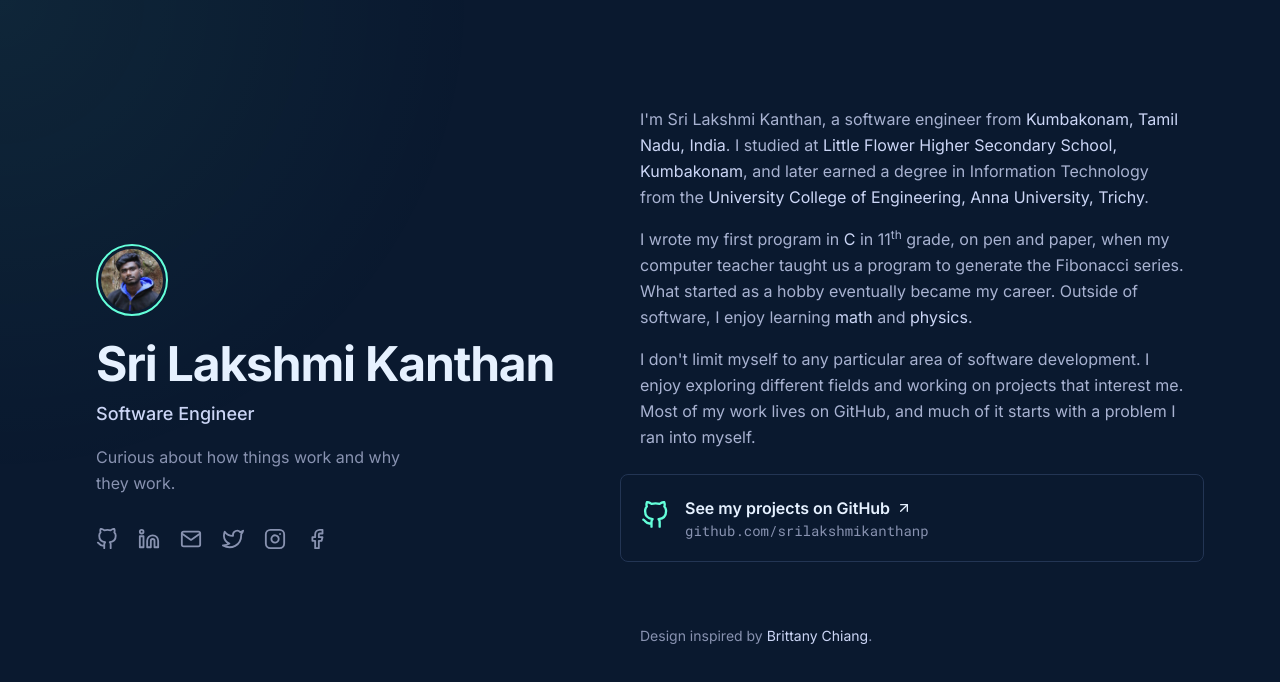
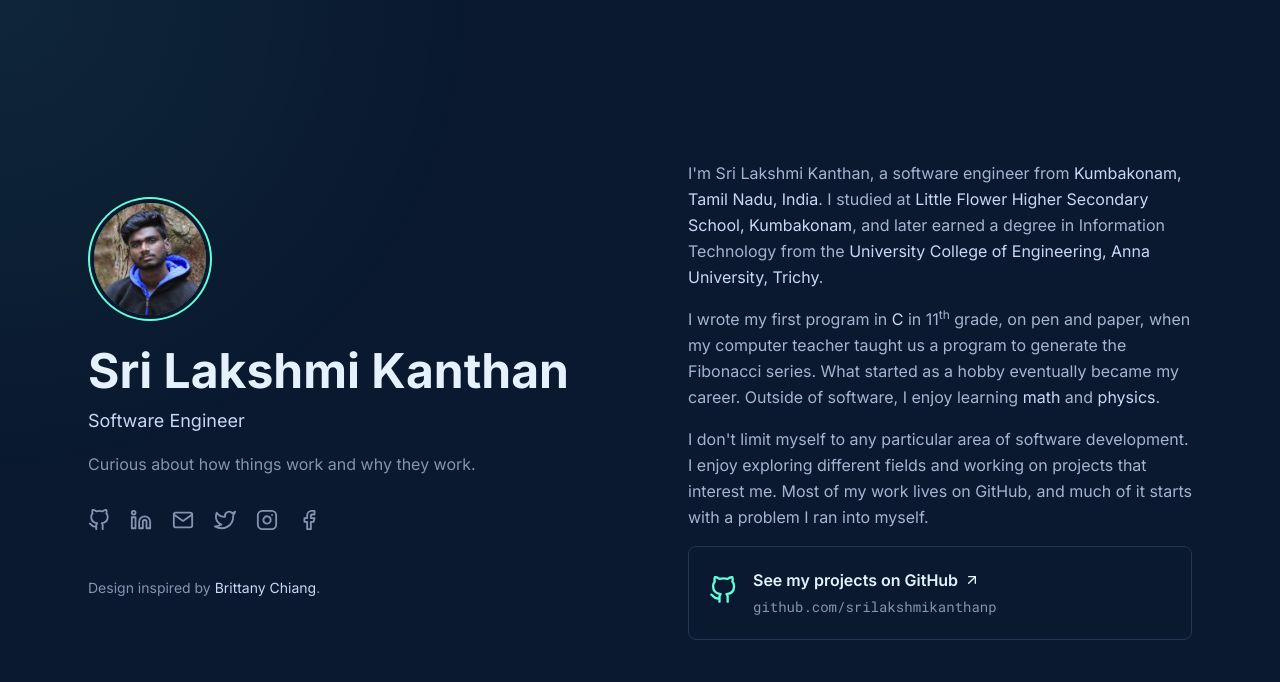
Before and after one commit to srilakshmikanthanp/srilakshmikanthanp.github.io, a React (Vite) app: page / in a window 1280 px wide. Shown: the top 682 px of the page. Built offline with nearby package versions, Linux system fonts and the light colour scheme.

Commit message:
Simplify Css through the page

```diff
--- a/src/App.tsx
+++ b/src/App.tsx
@@ -3,7 +3,7 @@
 // This software is released under the MIT License.
 // https://opensource.org/licenses/MIT
 
-import Sidebar from "./components/Sidebar";
+import Profile from "./components/Profile";
 import About from "./components/About";
 import Footer from "./components/Footer";
 import Spotlight from "./components/Spotlight";
@@ -12,11 +12,11 @@ export default function App() {
   return (
     <>
       <Spotlight />
-      <div className="relative mx-auto max-w-7xl px-6 md:px-12 lg:flex lg:min-h-screen lg:items-center lg:justify-between lg:gap-4 lg:px-24">
-        <Sidebar />
-        <main className="flex flex-col gap-16 lg:w-1/2 lg:py-24">
+      <div className="relative mx-auto flex max-w-6xl flex-col gap-12 px-6 py-16 lg:min-h-screen lg:flex-row lg:items-center lg:gap-24">
+        <Profile />
+        <main className="lg:flex-1">
           <About />
-          <Footer />
+          <Footer className="mt-12 lg:hidden" />
         </main>
       </div>
     </>
--- a/src/components/About.tsx
+++ b/src/components/About.tsx
@@ -12,7 +12,7 @@ const Highlight = ({ children }: { children: ReactNode }) => (
 
 export default function About() {
   return (
-    <section className="flex flex-col gap-4" aria-label="About">
+    <section className="space-y-4" aria-label="About">
       <p>
         I'm Sri Lakshmi Kanthan, a software engineer from{" "}
         <Highlight>Kumbakonam, Tamil Nadu, India</Highlight>. I studied at{" "}
--- a/src/components/Footer.tsx
+++ b/src/components/Footer.tsx
@@ -3,15 +3,15 @@
 // This software is released under the MIT License.
 // https://opensource.org/licenses/MIT
 
-export default function Footer() {
+export default function Footer({ className = "" }: { className?: string }) {
   return (
-    <footer className="pb-12 text-sm text-slate">
+    <footer className={`text-sm text-slate ${className}`}>
       Design inspired by{" "}
       <a
         href="https://brittanychiang.com/"
         target="_blank"
         rel="noopener noreferrer"
-        className="text-slate-lightest transition hover:text-accent"
+        className="text-slate-lightest hover:text-accent"
       >
         Brittany Chiang
       </a>
--- a/src/components/GithubCard.tsx
+++ b/src/components/GithubCard.tsx
@@ -12,19 +12,17 @@ export default function GithubCard() {
       href={GITHUB_URL}
       target="_blank"
       rel="noopener noreferrer"
-      className="group mt-2 flex items-center gap-4 rounded-lg border border-navy-lightest p-5 transition hover:border-transparent hover:bg-navy-light/60 hover:shadow-[inset_0_1px_0_0_rgba(148,163,184,0.1)] lg:-mx-5"
+      className="group flex items-center gap-4 rounded-lg border border-navy-lightest p-5 hover:bg-navy-light"
     >
       <span className="text-accent">
         <Icon name="github" size={28} />
       </span>
-      <span className="flex min-w-0 flex-col">
-        <span className="inline-flex items-center gap-1.5 font-semibold text-slate-white transition group-hover:text-accent">
+      <span>
+        <span className="flex items-center gap-1.5 font-semibold text-slate-white group-hover:text-accent">
           See my projects on GitHub
-          <span className="inline-flex transition group-hover:-translate-y-0.5 group-hover:translate-x-0.5">
-            <Icon name="arrow-up-right" size={16} />
-          </span>
+          <Icon name="arrow-up-right" size={16} />
         </span>
-        <span className="break-all font-mono text-sm text-slate">
+        <span className="font-mono text-sm text-slate">
           {GITHUB_URL.replace("https://", "")}
         </span>
       </span>
--- a/src/components/Sidebar.tsx
+++ b/src/components/Profile.tsx
@@ -4,26 +4,21 @@
 // https://opensource.org/licenses/MIT
 
 import Icon from "./Icon";
+import Footer from "./Footer";
 import { SOCIAL_LINKS } from "../constants";
 import me from "../assets/images/me.jpg";
 
-export default function Sidebar() {
+export default function Profile() {
   return (
-    <header className="pt-16 pb-12 lg:w-[46%] lg:py-24">
-      <div className="mb-6 h-[72px] w-[72px] rounded-full border-2 border-accent p-[3px]">
-        <div className="relative h-full w-full overflow-hidden rounded-full">
-          <img
-            src={me}
-            alt="Sri Lakshmi Kanthan"
-            className="absolute left-[-59.5%] top-[-7.3%] w-[226%] max-w-none"
-          />
-        </div>
+    <header className="lg:flex-1">
+      <div className="mb-8 ml-1.5 size-20 overflow-hidden rounded-full ring-2 ring-accent ring-offset-4 ring-offset-navy lg:size-28">
+        <img src={me} alt="Sri Lakshmi Kanthan" className="size-full origin-[47%_6%] scale-[2.26] object-cover" />
       </div>
-      <h1 className="text-4xl font-bold tracking-tight text-slate-white sm:text-5xl">
+      <h1 className="text-4xl font-bold text-slate-white lg:text-5xl">
         Sri Lakshmi Kanthan
       </h1>
-      <p className="mt-3 text-lg font-medium text-slate-lightest">Software Engineer</p>
-      <p className="mt-4 max-w-xs text-slate">Curious about how things work and why they work.</p>
+      <p className="mt-3 text-lg text-slate-lightest">Software Engineer</p>
+      <p className="mt-4 text-slate">Curious about how things work and why they work.</p>
       <ul className="mt-8 flex gap-5" aria-label="Social links">
         {SOCIAL_LINKS.map((link) => (
           <li key={link.name}>
@@ -33,13 +28,14 @@ export default function Sidebar() {
               title={link.name}
               target={link.href.startsWith("mailto:") ? undefined : "_blank"}
               rel="noopener noreferrer"
-              className="inline-flex text-slate transition hover:-translate-y-0.5 hover:text-accent"
+              className="inline-flex text-slate transition hover:scale-125 hover:text-accent"
             >
               <Icon name={link.icon} size={22} />
             </a>
           </li>
         ))}
       </ul>
+      <Footer className="mt-10 hidden lg:block" />
     </header>
   );
 }
--- a/src/constants/index.tsx
+++ b/src/constants/index.tsx
@@ -4,12 +4,17 @@
 // https://opensource.org/licenses/MIT
 
 export const GITHUB_URL = "https://github.com/srilakshmikanthanp";
+export const LINKEDIN_URL = "https://www.linkedin.com/in/srilakshmikanthanp";
+export const EMAIL_URL = "mailto:srilakshmikanthanp@gmail.com";
+export const TWITTER_URL = "https://twitter.com/itsmekanth";
+export const INSTAGRAM_URL = "https://www.instagram.com/srilakshmikanthanp/";
+export const FACEBOOK_URL = "https://www.facebook.com/srilakshmikanthanp";
 
 export const SOCIAL_LINKS = [
   { name: "GitHub", icon: "github", href: GITHUB_URL },
-  { name: "LinkedIn", icon: "linkedin", href: "https://www.linkedin.com/in/srilakshmikanthanp" },
-  { name: "Email", icon: "mail", href: "mailto:srilakshmikanthanp@gmail.com" },
-  { name: "Twitter", icon: "twitter", href: "https://twitter.com/itsmekanth" },
-  { name: "Instagram", icon: "instagram", href: "https://www.instagram.com/srilakshmikanthanp/" },
-  { name: "Facebook", icon: "facebook", href: "https://www.facebook.com/srilakshmikanthanp" },
+  { name: "LinkedIn", icon: "linkedin", href: LINKEDIN_URL },
+  { name: "Email", icon: "mail", href: EMAIL_URL },
+  { name: "Twitter", icon: "twitter", href: TWITTER_URL },
+  { name: "Instagram", icon: "instagram", href: INSTAGRAM_URL },
+  { name: "Facebook", icon: "facebook", href: FACEBOOK_URL },
 ] as const;
```
